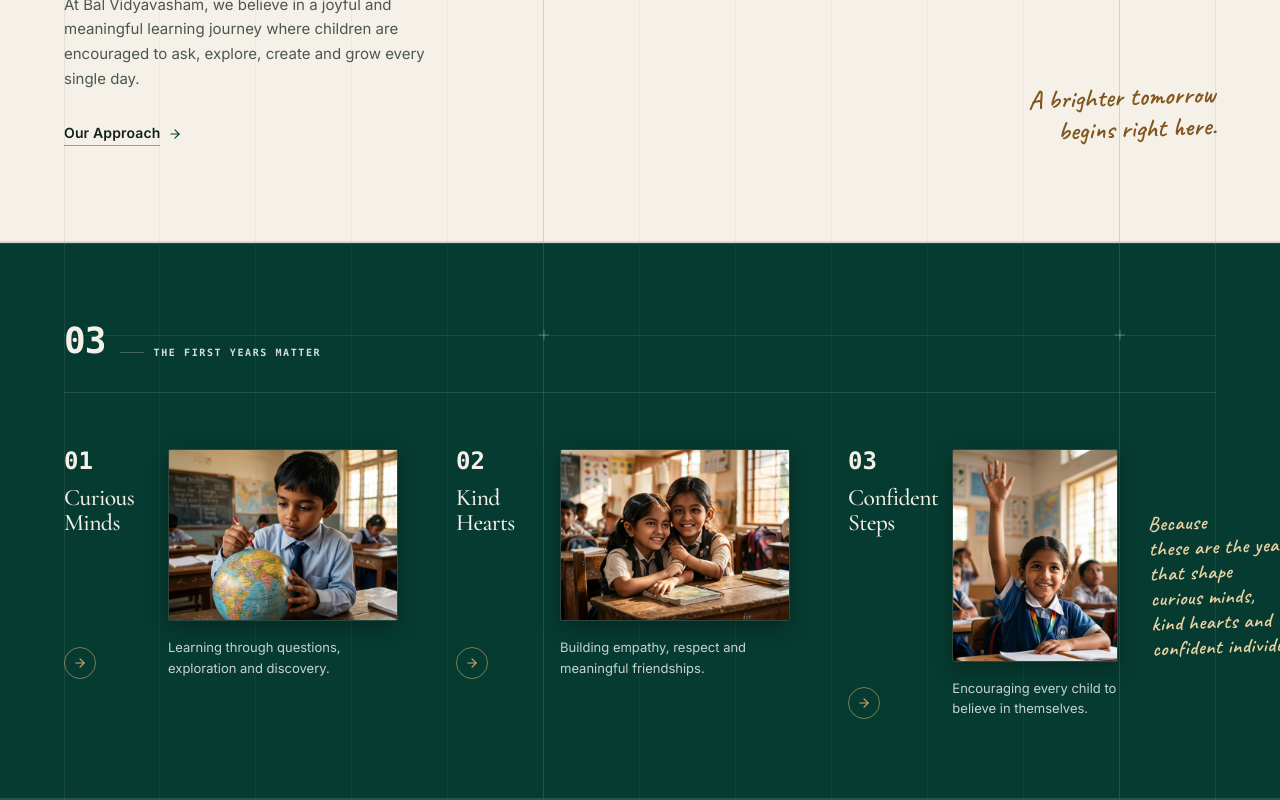
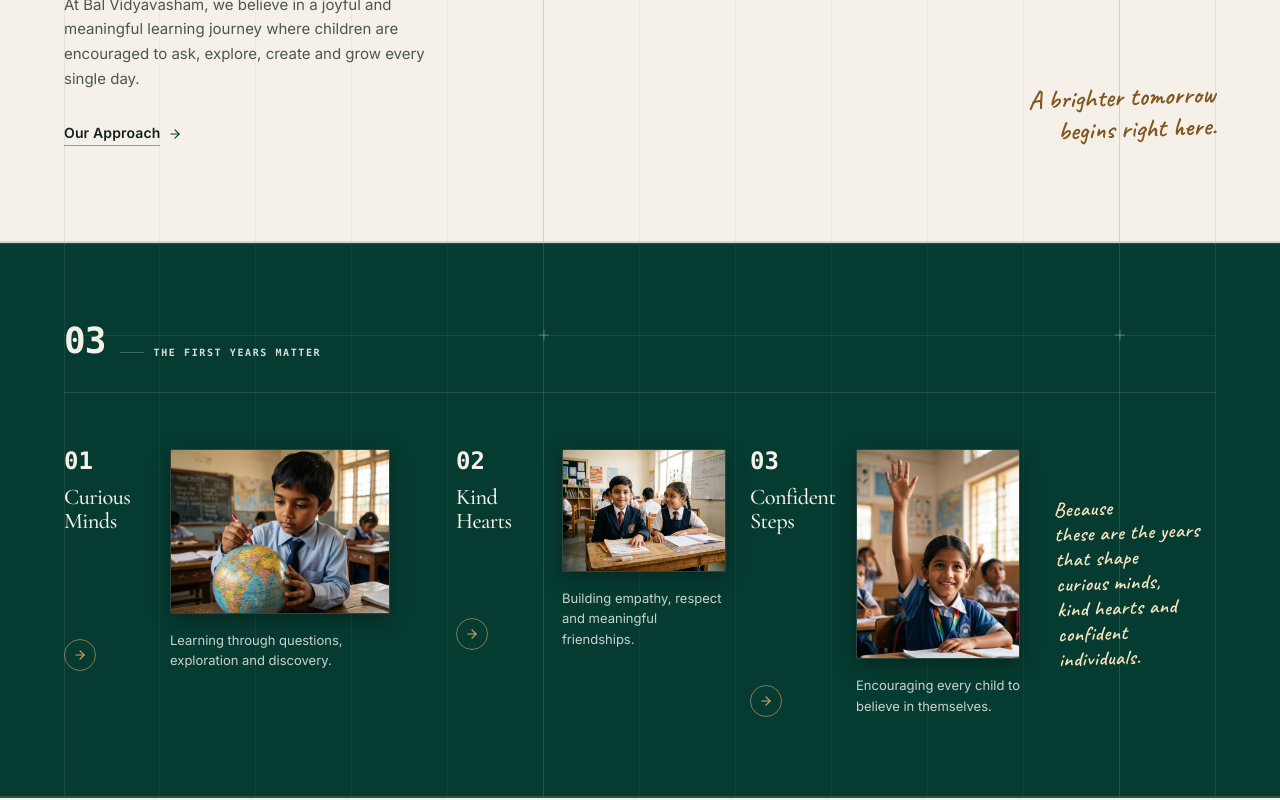
Before and after one commit to Krishna00s/Bal-Vidya-Vesham, a React (Vite) app: page / in a window 1280 px wide. Shown: the part 1260-2060 px from the top of the page. Built offline with nearby package versions, Linux system fonts and the light colour scheme.

Commit message:
fix(phase-3): replace Kind Hearts image with clean school documentary portrait and fix handwriting text container overflow

```diff
--- a/src/components/sections/FirstYearsSection.tsx
+++ b/src/components/sections/FirstYearsSection.tsx
@@ -115,12 +115,12 @@ export function FirstYearsSection() {
         {/* Editorial Pillars + Handwritten Accent Row */}
         <div className="grid grid-cols-1 lg:grid-cols-12 gap-y-12 lg:gap-y-0 lg:gap-x-6 2xl:gap-x-8 items-start relative">
           {FIRST_YEARS_CONTENT.pillars.map((pillar, idx) => {
-            // Pillars span 1-4, 5-8, 9-11 on desktop (Cols 1-11), leaving Col 12 for the handwritten accent
+            // Grid columns: 01 takes 4 cols, 02 takes 3 cols, 03 takes 3 cols, script takes 2 cols (total: 12)
             const colSpanClass =
               idx === 0
                 ? 'lg:col-span-4'
                 : idx === 1
-                ? 'lg:col-span-4'
+                ? 'lg:col-span-3'
                 : 'lg:col-span-3'
 
             const isPortrait = idx === 2
@@ -131,9 +131,9 @@ export function FirstYearsSection() {
                 className={`first-years-pillar ${colSpanClass} flex flex-col justify-between self-stretch`}
               >
                 {/* Pillar Top Header & Content Group */}
-                <div className="flex items-start gap-4 sm:gap-5 lg:gap-3.5 2xl:gap-5">
+                <div className="flex items-start gap-3.5 sm:gap-4 lg:gap-3 xl:gap-4 2xl:gap-5">
                   {/* Left sub-column: Number + Serif Headline + Action Arrow */}
-                  <div className="flex flex-col justify-between shrink-0 min-w-[90px] sm:min-w-[105px] lg:min-w-[90px] 2xl:min-w-[105px] self-stretch">
+                  <div className="flex flex-col justify-between shrink-0 min-w-[78px] sm:min-w-[95px] lg:min-w-[78px] xl:min-w-[90px] 2xl:min-w-[105px] self-stretch">
                     <div>
                       {/* Pillar Index */}
                       <span className="font-mono text-xl sm:text-2xl 2xl:text-[26px] font-bold text-[#F5F1E8] leading-none block mb-2 sm:mb-3">
@@ -141,7 +141,7 @@ export function FirstYearsSection() {
                       </span>
 
                       {/* Editorial Serif Pillar Title */}
-                      <h3 className="font-serif text-[clamp(1.35rem,1.85vw,1.85rem)] font-medium leading-[1.08] text-[#F5F1E8] tracking-tight">
+                      <h3 className="font-serif text-[clamp(1.25rem,1.75vw,1.85rem)] font-medium leading-[1.08] text-[#F5F1E8] tracking-tight">
                         <span className="block">{pillar.titleLine1}</span>
                         <span className="block">{pillar.titleLine2}</span>
                       </h3>
@@ -161,12 +161,12 @@ export function FirstYearsSection() {
                   </div>
 
                   {/* Right sub-column: Documentary Photograph + Narrative Description */}
-                  <div className="flex-1 flex flex-col">
+                  <div className="flex-1 flex flex-col min-w-0">
                     <div
                       className={`first-years-photo-frame relative border border-[rgba(245,241,232,0.16)] bg-[#04261F] overflow-hidden rounded-[2px] shadow-[0_6px_20px_rgba(0,0,0,0.3)] ${
                         isPortrait
-                          ? 'aspect-[3.5/4.5] max-w-[175px] sm:max-w-[200px] lg:max-w-[175px] 2xl:max-w-[205px]'
-                          : 'aspect-[4/3] max-w-[230px] sm:max-w-[260px] lg:max-w-[230px] 2xl:max-w-[270px] w-full'
+                          ? 'aspect-[3.5/4.5] max-w-[160px] sm:max-w-[185px] lg:max-w-[150px] xl:max-w-[175px] 2xl:max-w-[200px]'
+                          : 'aspect-[4/3] max-w-[220px] sm:max-w-[250px] lg:max-w-[185px] xl:max-w-[220px] 2xl:max-w-[260px] w-full'
                       }`}
                     >
                       <img
@@ -179,7 +179,7 @@ export function FirstYearsSection() {
                     </div>
 
                     {/* Description Text */}
-                    <p className="font-sans text-[12.5px] sm:text-[13px] 2xl:text-[14px] text-[#CAD3CE] leading-[1.6] mt-3 sm:mt-4 max-w-[240px]">
+                    <p className="font-sans text-[12px] sm:text-[13px] 2xl:text-[14px] text-[#CAD3CE] leading-[1.6] mt-3 sm:mt-4 max-w-[240px]">
                       {pillar.description}
                     </p>
                   </div>
@@ -189,8 +189,8 @@ export function FirstYearsSection() {
           })}
 
           {/* Right Column: Authentic Handwritten Script Note (Selectable font-script typography) */}
-          <div className="first-years-script hidden lg:flex lg:col-span-1 2xl:col-span-1 flex-col justify-center items-start pl-2 2xl:pl-3 self-center min-w-[135px] 2xl:min-w-[155px]">
-            <p className="font-script text-[1.28rem] 2xl:text-[1.45rem] text-[#ECD2A2] font-semibold leading-[1.22] -rotate-2 select-text tracking-wide transition-colors duration-200 hover:text-[#FFFFFF]">
+          <div className="first-years-script hidden lg:flex lg:col-span-2 xl:col-span-2 flex-col justify-center items-start pl-2 lg:pl-3 2xl:pl-5 self-center pr-2">
+            <p className="font-script text-[1.18rem] xl:text-[1.28rem] 2xl:text-[1.42rem] text-[#F5E2BE] font-semibold leading-[1.22] -rotate-2 select-text tracking-wide transition-colors duration-200 hover:text-[#FFFFFF]">
               {FIRST_YEARS_CONTENT.scriptNote.lines.map((line, lIdx) => (
                 <span key={lIdx} className="block whitespace-nowrap">
                   {line}
@@ -202,7 +202,7 @@ export function FirstYearsSection() {
 
         {/* Mobile / Tablet Script Note Presentation (Selectable font-script typography) */}
         <div className="first-years-script lg:hidden flex justify-end mt-10 sm:mt-12 pr-4 sm:pr-8">
-          <p className="font-script text-[1.35rem] sm:text-[1.55rem] text-[#ECD2A2] font-semibold leading-[1.25] text-right -rotate-2 select-text max-w-[280px]">
+          <p className="font-script text-[1.35rem] sm:text-[1.55rem] text-[#F5E2BE] font-semibold leading-[1.25] text-right -rotate-2 select-text max-w-[280px]">
             {FIRST_YEARS_CONTENT.scriptNote.lines.map((line, lIdx) => (
               <span key={lIdx} className="block">
                 {line}
--- a/src/content/school.data.ts
+++ b/src/content/school.data.ts
@@ -86,7 +86,7 @@ export const FIRST_YEARS_CONTENT: FirstYearsContent = {
       actionHref: '#kind-hearts',
       image: {
         src: '/images/first-years-kind-hearts.jpg',
-        alt: 'Two cheerful young elementary school girls sharing an encouraging smile in school uniform',
+        alt: 'Two cheerful young elementary school students in uniform sharing an encouraging moment at their classroom desk',
       },
     },
     {
@@ -108,7 +108,8 @@ export const FIRST_YEARS_CONTENT: FirstYearsContent = {
       'that shape',
       'curious minds,',
       'kind hearts and',
-      'confident individuals.',
+      'confident',
+      'individuals.',
     ],
     fullText:
       'Because these are the years that shape curious minds, kind hearts and confident individuals.',
```
Also changed, not shown: public/images/first-years-kind-hearts.jpg.
